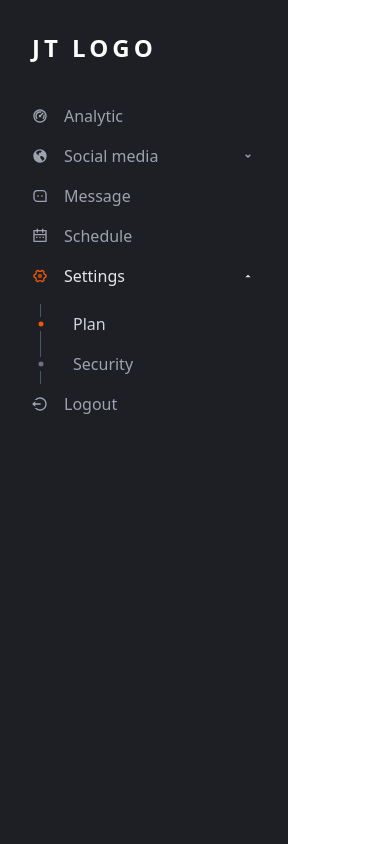
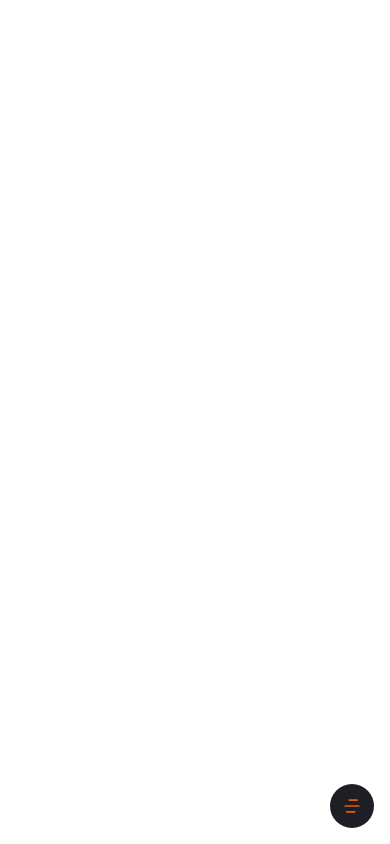
Before and after one commit to Anibal-Alpizar/react-pricing-example, a React (Vite) app: page / in a window 390 px wide. Built offline with nearby package versions, Linux system fonts and the light colour scheme.

Commit message:
adaptation of the menu for mobile

```diff
--- a/src/App.jsx
+++ b/src/App.jsx
@@ -1,17 +1,28 @@
+import { useState } from "react";
+import BtnMenuMovil from "./components/BtnMenuMovil";
 import Logo from "./components/Logo";
 import Logout from "./components/Logout";
 import Nav from "./components/Nav";
 
 function App() {
+  const [showMenu, setshowMenu] = useState(false);
+  const toggleMenu = () => {
+    setshowMenu(!showMenu);
+  };
   return (
     <div className="">
-      <sidebar className="bg-[#1E1F24] fixed left-0 top-0 w-72 h-full p-8 flex flex-col justify-between">
+      <sidebar
+        className={`bg-[#1E1F24] fixed ${
+          showMenu ? "-left-0" : "-left-full"
+        } lg:left-0 w-72 h-full p-8 flex flex-col justify-between transition-all`}
+      >
         <div>
           <Logo />
           <Nav />
-          <Logout />
         </div>
+        <Logout />
       </sidebar>
+      <BtnMenuMovil toggleMenu={toggleMenu} showMenu={showMenu} />
     </div>
   );
 }
--- /dev/null
+++ b/src/components/BtnMenuMovil.jsx
@@ -0,0 +1,16 @@
+import { RiMenu4Fill, RiCloseLine } from "react-icons/ri";
+
+function BtnMenuMovil({ toggleMenu, showMenu }) {
+  return (
+    <div>
+      <button
+        onClick={toggleMenu}
+        className="lg:hidden fixed right-4 bottom-4 bg-[#1E1F24] text-orange-600 text-xl p-3 rounded-full"
+      >
+        { showMenu ? <RiCloseLine /> : <RiMenu4Fill />}
+      </button>
+    </div>
+  );
+}
+
+export default BtnMenuMovil;
```
Also changed, not shown: src/components/Nav.jsx (indentation only).
